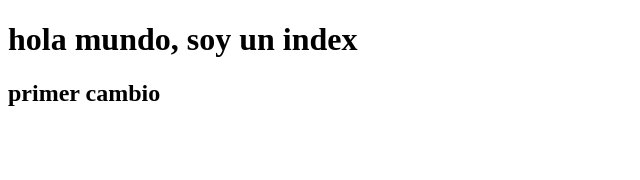
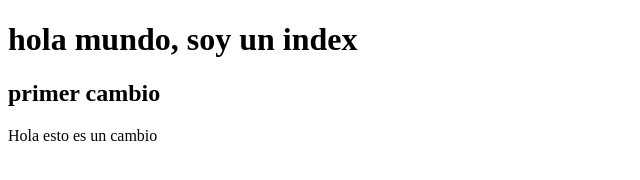
Before and after one commit to gbp12/tarea_final_ut7, a plain HTML site: page index.html in a window 1280 px wide. Shown: the whole page, without its empty margins (0-640 px from the left). Drawn offline with Linux system fonts and the light colour scheme.

Commit message:
<P/> added

```diff
--- a/index.html
+++ b/index.html
@@ -9,5 +9,6 @@
   <body>
     <h1>hola mundo, soy un index</h1>
     <h2>primer cambio</h2>
+    <p>Hola esto es un cambio</p>
   </body>
 </html>
```
